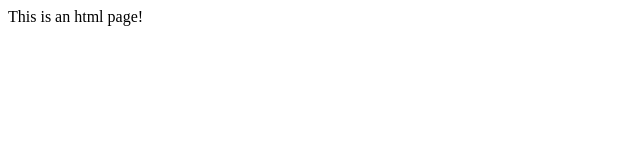
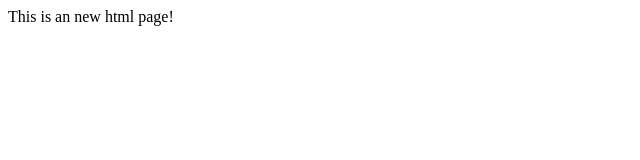
Before and after one commit to manandhar-aarya/sw, a plain HTML site: page index.html in a window 1280 px wide. Shown: the full height of the page, 0-640 px from the left. Drawn offline with Linux system fonts and the light colour scheme.

Commit message:
made some changes

```diff
--- a/index.html
+++ b/index.html
@@ -12,6 +12,6 @@
   </style>
 </head>
 <body>
-This is an html page!
+This is an new html page!
 </body>
 </html>
```
